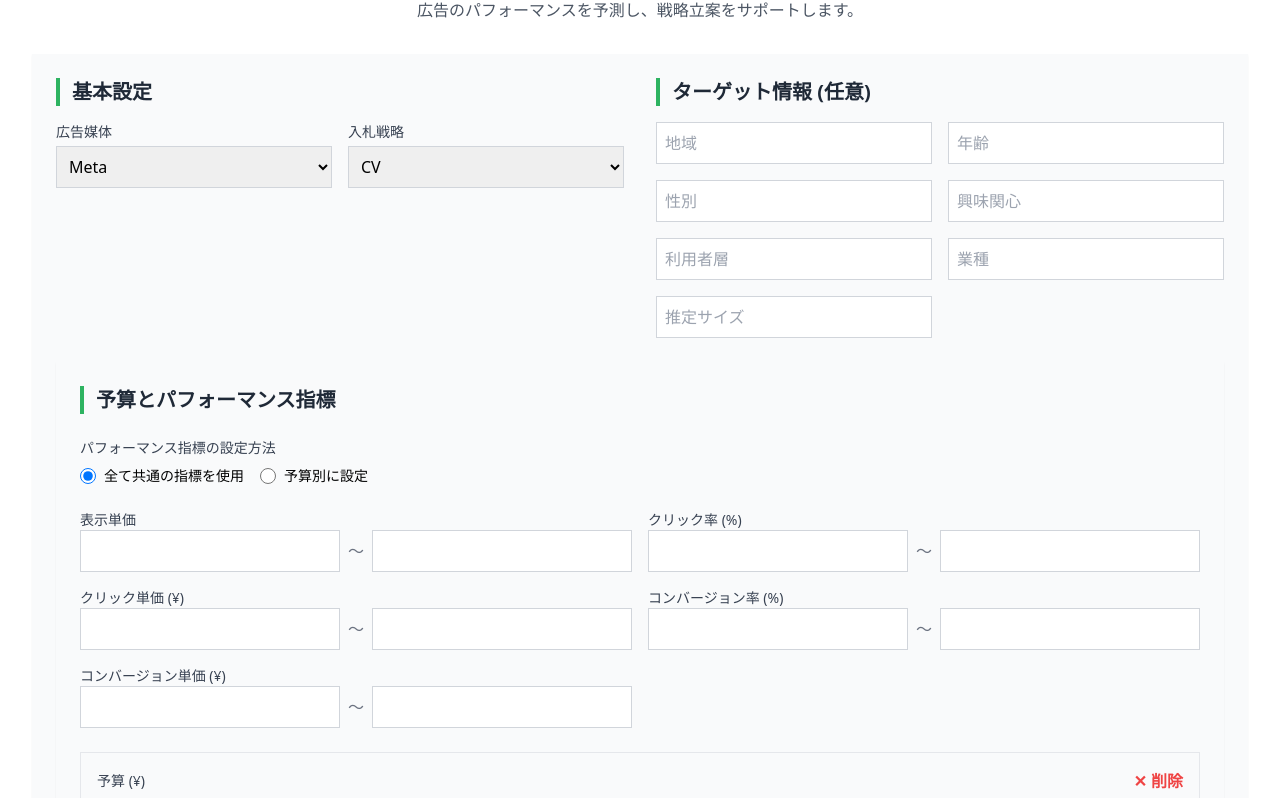
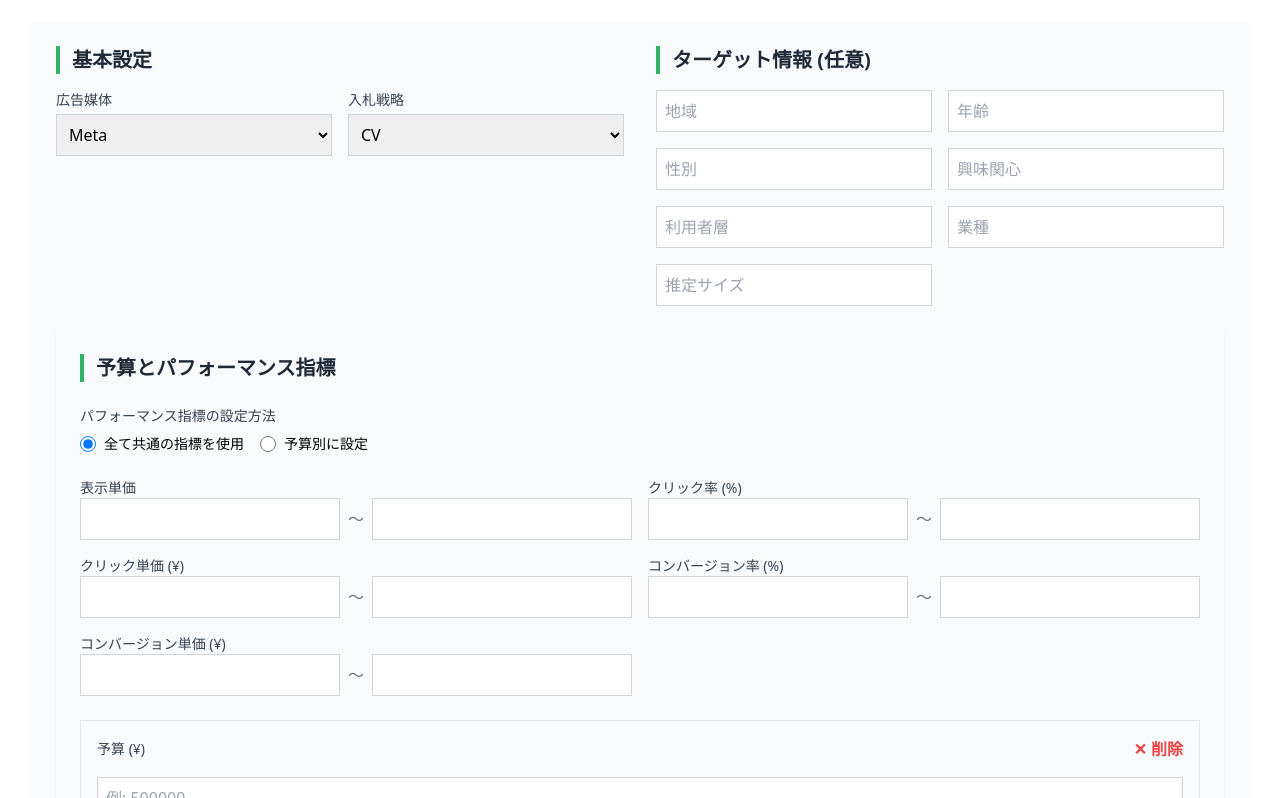
Before and after one commit to cms-kiryu/simulation, a plain HTML site: page index.html in a window 1280 px wide. Shown: the part 142-940 px from the top of the page. Drawn offline with nearby package versions, Linux system fonts and the light colour scheme; a script that the page names is missing.

Commit message:
Update index.html

```diff
--- a/index.html
+++ b/index.html
@@ -63,7 +63,6 @@
     <div class="mx-auto px-4 sm:px-6 lg:px-8 py-8 bg-white">
         <header class="text-center mb-8">
             <h1 class="text-3xl font-bold main-text-color">Web広告シミュレーションツール</h1>
-            <p class="text-gray-600 mt-2">広告のパフォーマンスを予測し、戦略立案をサポートします。</p>
         </header>
 
         <main>
```
